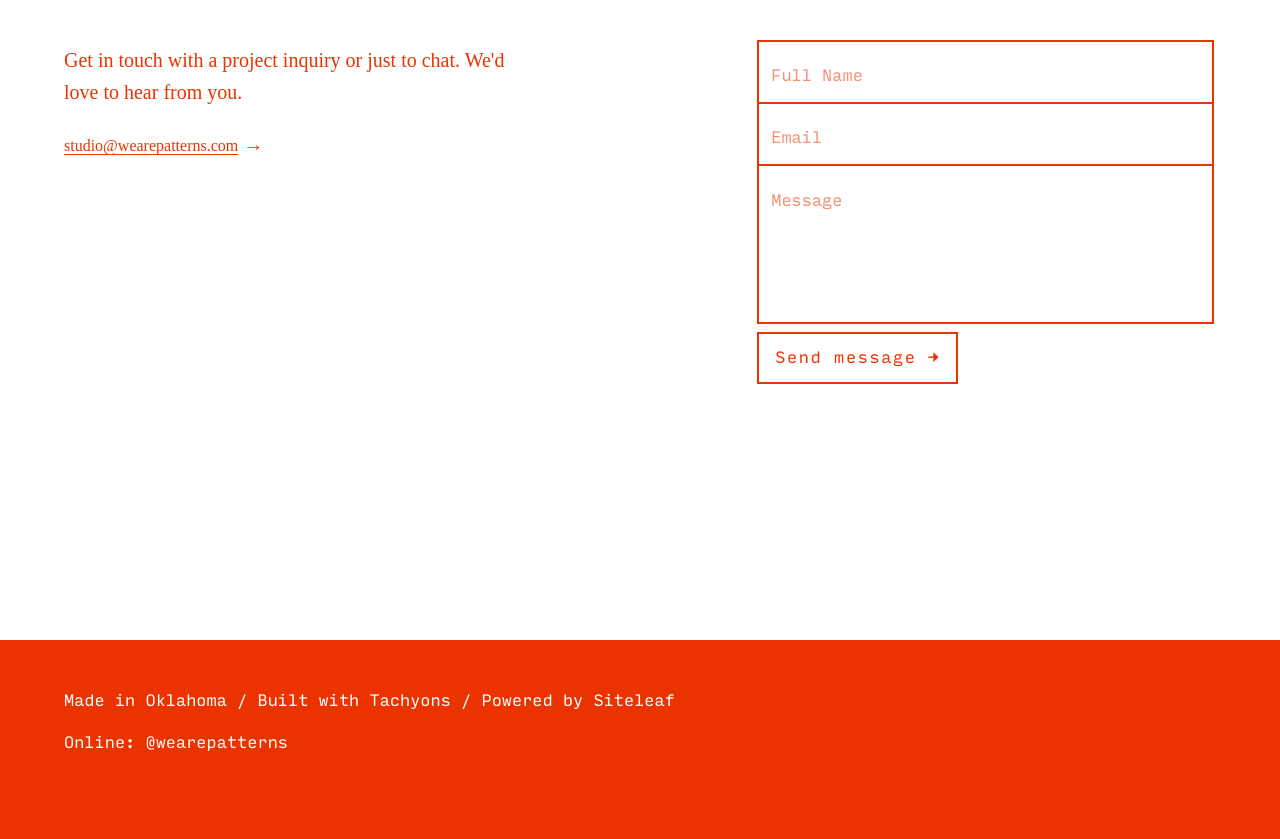
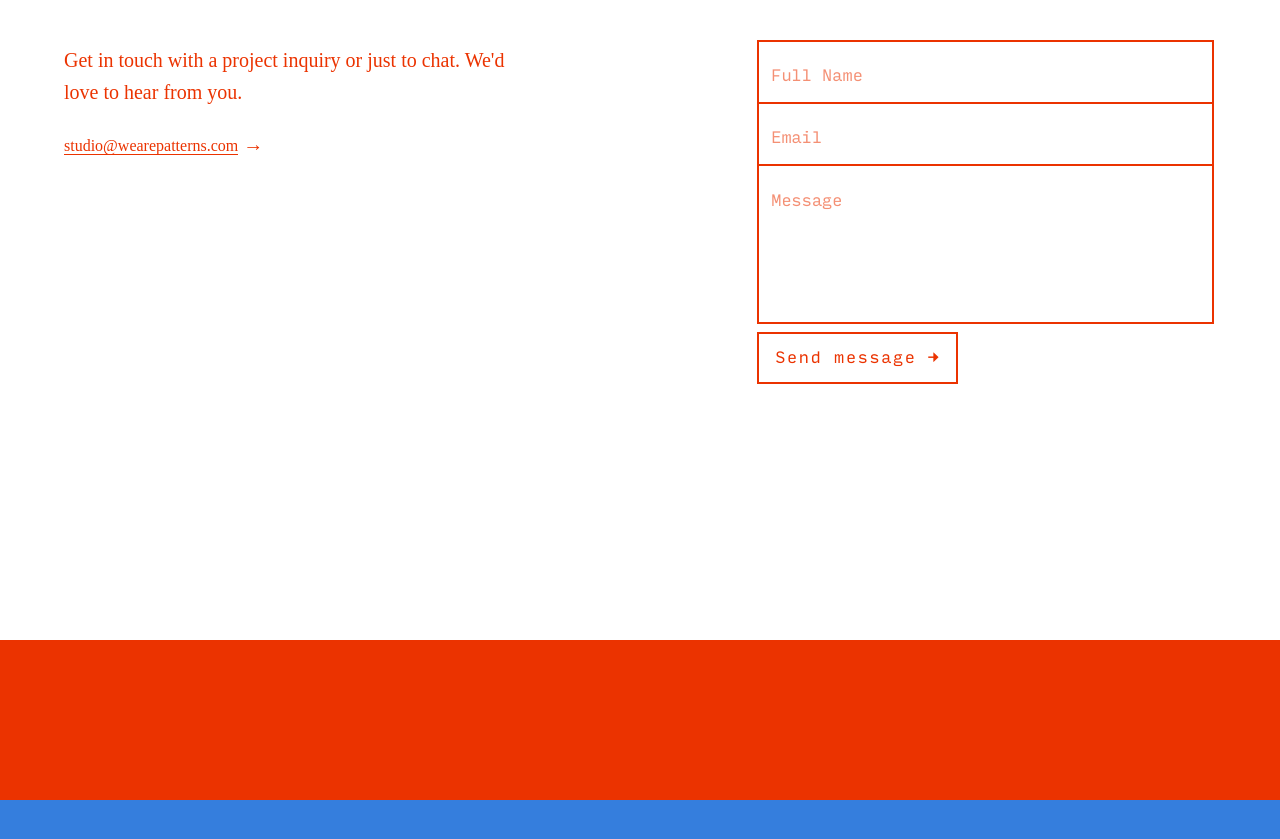
Before and after one commit to wearepatterns/wearepatterns.github.io, a Jekyll site: the page built from index.markdown, in a window 1280 px wide and 900 px high, scrolled down 2457 px. Shown: the top 839 px of the window. Built offline with Jekyll 4.4.1, drawn with Linux system fonts in a browser that asks for light colours; after the commit the page ends 3257 px from its top, so only the background shows below that.

Commit message:
Update new.html

```diff
--- a/_layouts/new.html
+++ b/_layouts/new.html
@@ -120,8 +120,8 @@
         </section>
     </main>
     <footer class="bg-newred white ph3 ph4-ns ph5-l pb5 pb6-l pt4 f5 lh-copy input-mono">
-        <p>Made in Oklahoma / Built with Tachyons / Powered by Siteleaf</p>
-        <p>Online: @wearepatterns</p>
+        <!--<p>Made in Oklahoma / Built with Tachyons / Powered by Siteleaf</p>
+        <p>Online: @wearepatterns</p>-->
     </footer>
 </body>
 
```
